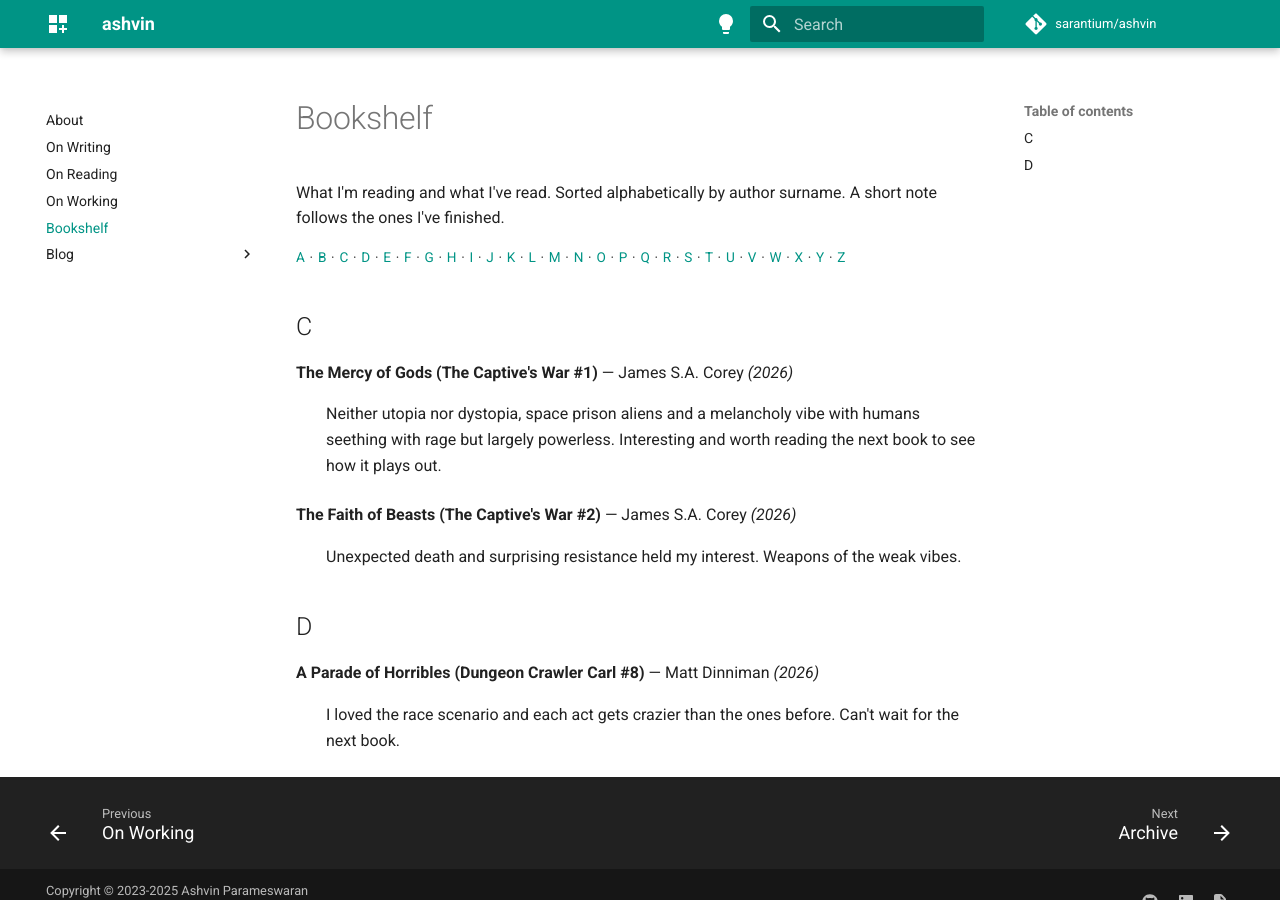
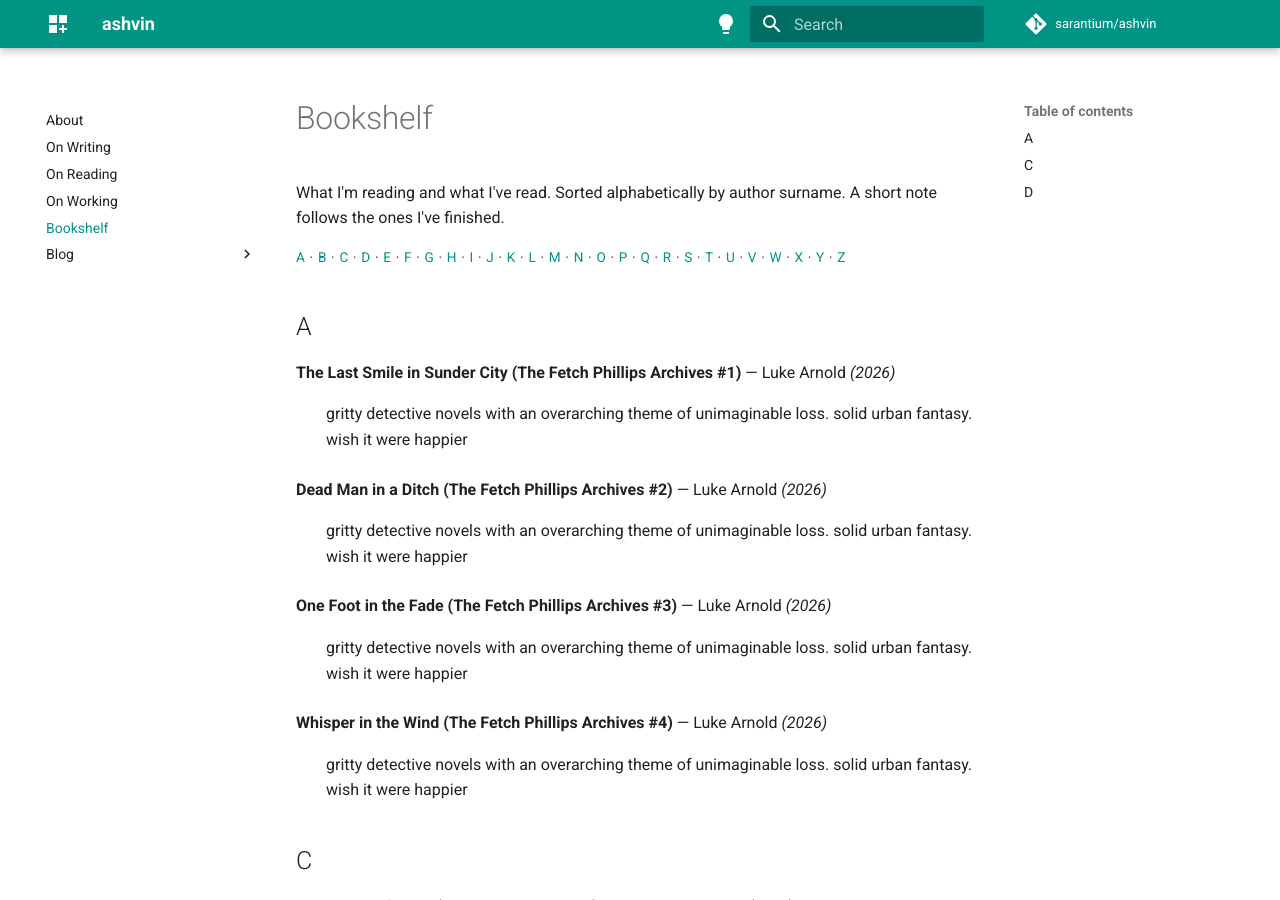
Before and after one commit to sarantium/ashvin, an MkDocs documentation site: the page built from docs/bookshelf.md, in a window 1280 px wide and 900 px high. Built offline with MkDocs 1.6.1 and Material for MkDocs 9.7.7, drawn with Linux system fonts in a browser that asks for light colours; comment, search, counter and statistics services are not loaded.

Commit message:
📚 bookshelf: add The Last Smile in Sunder City, Dead Man in a Ditch and 2 more
4 entries: 4 finished, 0 currently reading (Luke Arnold — The Fetch Phillips Archives).

```diff
--- a/docs/bookshelf.md
+++ b/docs/bookshelf.md
@@ -30,6 +30,20 @@ How to add a book:
    so the note hangs under the title cleanly.
 -->
 
+## A { #a }
+
+**The Last Smile in Sunder City (The Fetch Phillips Archives #1)** — Luke Arnold *(2026)*
+:   gritty detective novels with an overarching theme of unimaginable loss. solid urban fantasy. wish it were happier
+
+**Dead Man in a Ditch (The Fetch Phillips Archives #2)** — Luke Arnold *(2026)*
+:   gritty detective novels with an overarching theme of unimaginable loss. solid urban fantasy. wish it were happier
+
+**One Foot in the Fade (The Fetch Phillips Archives #3)** — Luke Arnold *(2026)*
+:   gritty detective novels with an overarching theme of unimaginable loss. solid urban fantasy. wish it were happier
+
+**Whisper in the Wind (The Fetch Phillips Archives #4)** — Luke Arnold *(2026)*
+:   gritty detective novels with an overarching theme of unimaginable loss. solid urban fantasy. wish it were happier
+
 ## C { #c }
 
 **The Mercy of Gods (The Captive's War #1)** — James S.A. Corey *(2026)*
```
